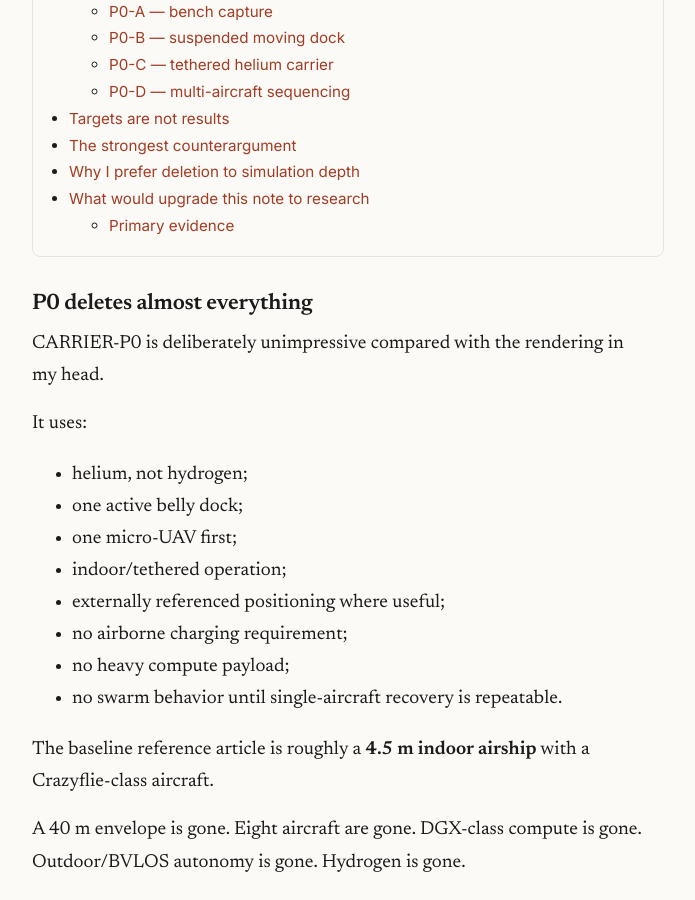
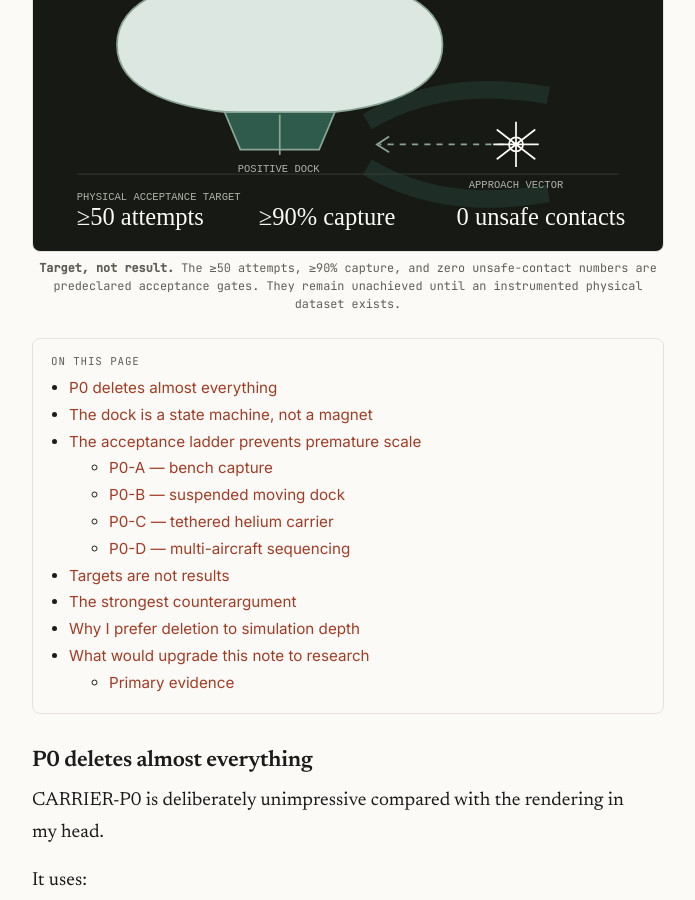
Before and after one commit to 0xSoftBoi/0xSoftBoi.github.io, a Jekyll site: the page built from _posts/2026-08-08-delete-the-science-fiction-parts-first.md, in a window 1280 px wide and 900 px high, scrolled down 1078 px. Shown: the whole window, without its empty margins (292-987 px from the left). Built offline with Jekyll 4.4.1, drawn with Linux system fonts in a browser that asks for light colours.

Commit message:
writing: add evidence-bounded Aiur target schematic

```diff
--- a/_posts/2026-08-08-delete-the-science-fiction-parts-first.md
+++ b/_posts/2026-08-08-delete-the-science-fiction-parts-first.md
@@ -18,6 +18,11 @@ When that prototype fails, it tells you almost nothing about **which assumption*
 > **The first useful prototype is the cheapest machine that can falsify the highest-risk interaction in the architecture.**
 
 For Aiur, that interaction is recovery.
+
+<figure class="evidence-figure dark-evidence">
+  <img src="{{ '/assets/evidence/aiur-carrier.svg' | relative_url }}" alt="Aiur CARRIER-P0 schematic showing a buoyant carrier, a positive recovery dock, approach vector, and predeclared physical acceptance targets.">
+  <figcaption><strong>Target, not result.</strong> The ≥50 attempts, ≥90% capture, and zero unsafe-contact numbers are predeclared acceptance gates. They remain unachieved until an instrumented physical dataset exists.</figcaption>
+</figure>
 
 * TOC
 {:toc}
```
